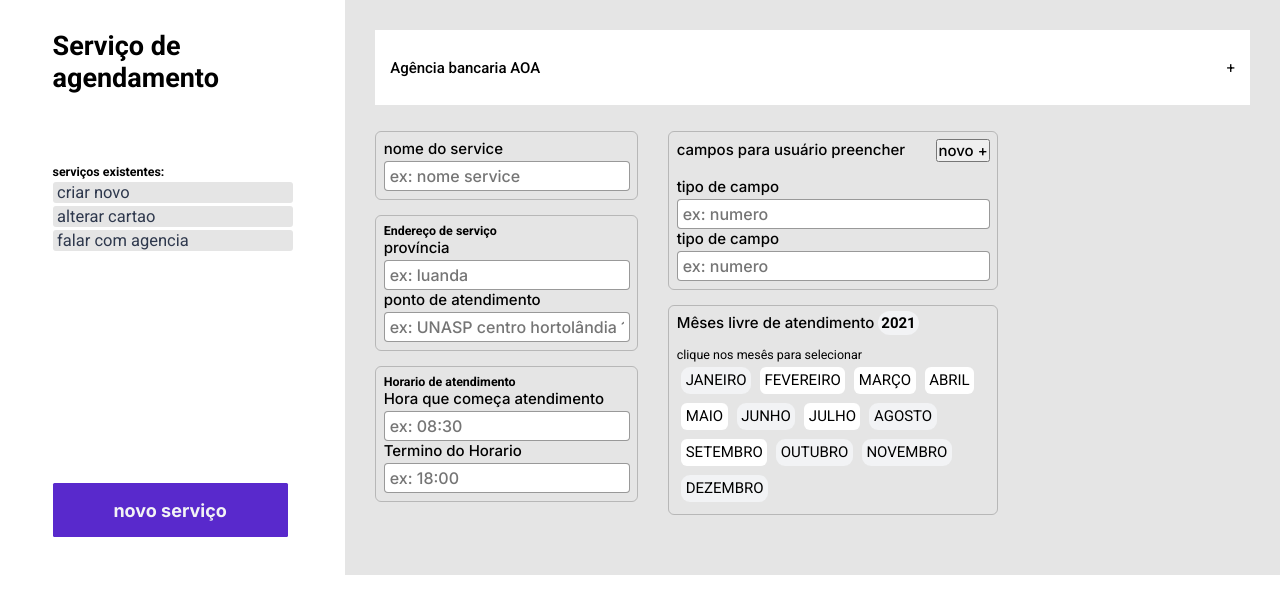
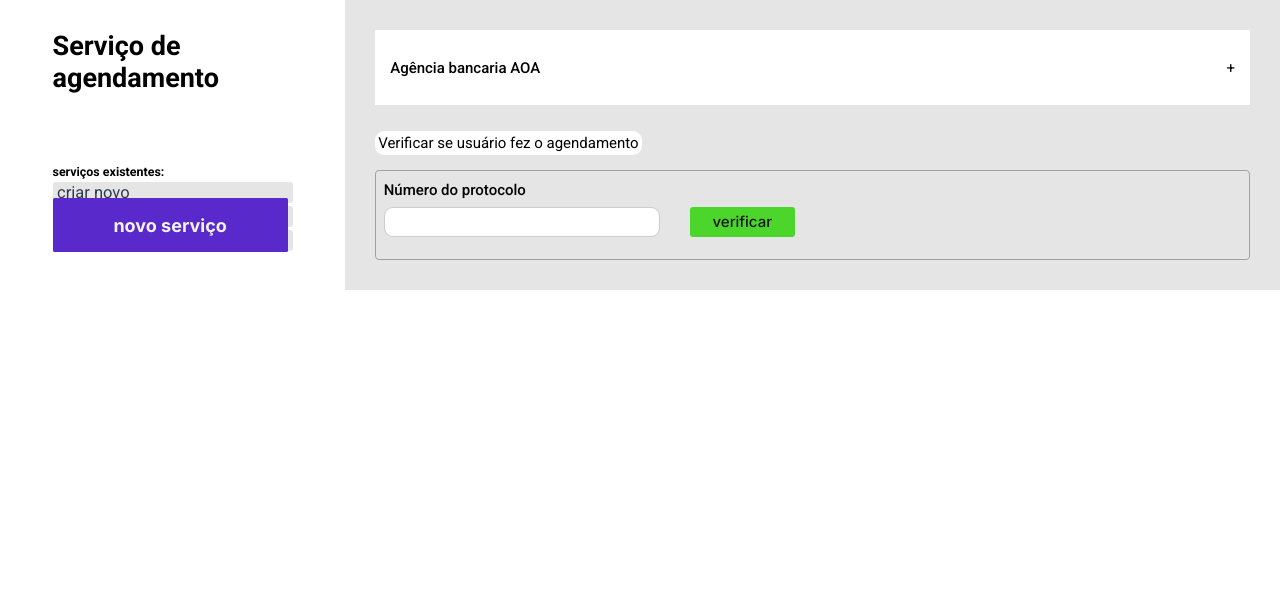
Before and after one commit to schedule-lib/web_orgs, a Next.js app: page /home in a window 1280 px wide. Shown: the top 614 px of the page. Built offline with nearby package versions, Linux system fonts and the light colour scheme.

Commit message:
feat: added Checker component

```diff
--- a/src/components/checker/Checker.js
+++ b/src/components/checker/Checker.js
@@ -0,0 +1,56 @@
+import React, { useState } from "react";
+
+import styles from "../../styles/components/Checker.module.css";
+
+function Checker() {
+  const [idProtocol, setIdProtocol] = useState("");
+  const [isVerifying, setIsVerifying] = useState(false);
+
+  function handleVerify() {
+    if (!idProtocol) {
+      return alert("Insira um protocolo válido");
+    }
+
+    setIdProtocol(idProtocol);
+    setIsVerifying(true);
+  }
+
+  return (
+    <div className={styles.checkerContainer}>
+      <span>Verificar se usuário fez o agendamento</span>
+
+      <form className={styles.form}>
+        <h4>Número do protocolo</h4>
+
+        <div>
+          <input
+            type="text"
+            name="protocol"
+            id="protocol"
+            value={idProtocol}
+            onChange={(e) => setIdProtocol(e.target.value)}
+          />
+
+          <button onClick={handleVerify} type="button">
+            verificar
+          </button>
+        </div>
+      </form>
+
+      {isVerifying && (
+        <div className={styles.protocol}>
+          <div>
+            <span>Horário agendado 👍</span>
+          </div>
+
+          <strong>protocolo: {idProtocol}</strong>
+          <span>Usuário: elias alexandre</span>
+          <span>Serviço: renovar BI</span>
+          <span>Data/horário: 23/03/2021 - 12:30</span>
+        </div>
+      )}
+    </div>
+  );
+}
+
+export default Checker;
--- a/src/pages/home.js
+++ b/src/pages/home.js
@@ -1,4 +1,5 @@
-import React from "react";
+import React, { useState } from "react";
+import Checker from "../components/checker/Checker";
 
 // COMPONENTS
 import Services from "../components/services/Services";
@@ -7,6 +8,8 @@ import Services from "../components/services/Services";
 import styles from "../styles/pages/Home.module.css";
 
 function pages() {
+  const [isCreating, setIsCreating] = useState(true);
+
   return (
     <div className={styles.container}>
       <aside>
@@ -38,7 +41,7 @@ function pages() {
           <div>+</div>
         </div>
 
-        <Services />
+        {isCreating ? <Checker /> : <Services />}
       </article>
     </div>
   );
--- a/src/styles/components/Checker.module.css
+++ b/src/styles/components/Checker.module.css
@@ -0,0 +1,93 @@
+.checkerContainer {
+  margin-top: 0.7rem;
+}
+.checkerContainer > span {
+  background: var(--white);
+  border-radius: 0.6rem;
+  padding: 0.2rem;
+
+  display: inline-block;
+  margin: 1rem 0;
+}
+
+.form {
+  min-height: 6rem;
+  padding: 0.7rem 0.5rem;
+
+  border: 1px solid rgba(0, 0, 0, 0.3);
+  border-radius: 0.3rem;
+}
+
+.form > h4 {
+  font-weight: 500;
+}
+
+.form > div {
+  display: flex;
+  margin-top: 0.5rem;
+}
+
+.form > div input {
+  border: 0.1px solid rgba(0, 0, 0, 0.2);
+  border-radius: 0.6rem;
+
+  height: 2rem;
+  padding: 0.5rem;
+  margin-right: 2rem;
+  font-size: 1.2rem;
+  color: var(--text);
+}
+
+.form > div button {
+  height: 2rem;
+  width: 7rem;
+  border: 0;
+  /* font-weight: bold; */
+  padding: 0.1rem 0.2rem;
+
+  display: flex;
+  justify-content: center;
+  align-items: center;
+
+  border-radius: 0.2rem;
+  color: var(--background-weak);
+  background: var(--green);
+
+  transition: background-color 0.2s;
+}
+
+.form > div button:hover {
+  background: var(--green-light);
+}
+
+/* PROTOCOL */
+
+.protocol {
+  display: flex;
+  flex-direction: column;
+  justify-content: center;
+
+  max-width: 30rem;
+  margin: 0.8rem auto;
+  padding: 1rem;
+  line-height: 1.7rem;
+
+  background: var(--white);
+}
+
+.protocol > div {
+  background: var(--background-light);
+  border-radius: 0.6rem;
+
+  padding: 0.1rem 0.5rem;
+}
+
+.protocol > div.protoBlock {
+  display: flex;
+}
+
+.protocol > span,
+.protocol > strong {
+  padding: 0 0.5rem;
+  line-height: 1.7rem;
+}
--- a/src/styles/globals.css
+++ b/src/styles/globals.css
@@ -38,6 +38,10 @@
 html {
   font-size: 93.8%;
 }
+
+/* #__next {
+  background: var(--background-light);
+} */
 
 body,
 html,
```
